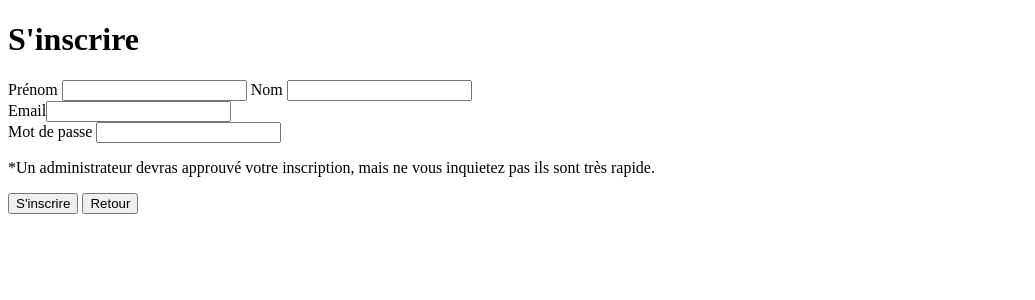
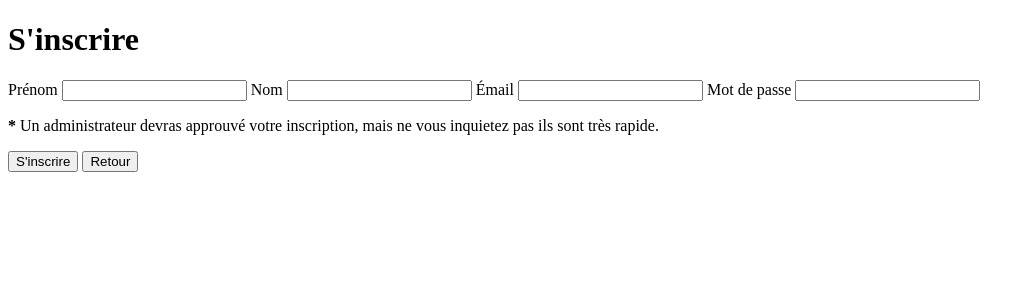
Before and after one commit to WildCodeSchool/202209-orleans-php-project-makesense, a Symfony app: template templates/registration/register.html.twig in a window 1280 px wide. Shown: the part 125-425 px from the top of the page, without its empty margins (0-1035 px from the left). Run offline with Twig, Linux system fonts and the light colour scheme; the template is opened without the code that fills it, so the values that code supplies are empty; form fields are guessed from the names that the template uses; some libraries are stand-ins or nearby versions.

Commit message:
Finish form-register

```diff
--- a/assets/styles/register.scss
+++ b/assets/styles/register.scss
@@ -36,7 +36,7 @@ $font : 'Raleway', sans-serif;
 .bk-form {
     background-color: white;
     border-radius: 10px;
-    height: 500px;
+
 }
 
 .btn-register button{
--- a/templates/registration/register.html.twig
+++ b/templates/registration/register.html.twig
@@ -12,16 +12,17 @@
 		</nav>
 		<div class="container mt-5 p-5 bk-register">
 			<h1 class="title-register">S'inscrire</h1>
-			<div class="bk-form p-2 d-flex flex-column justify-content-around align-items-center">
+			<div class="bk-form py-4 d-flex flex-column justify-content-around align-items-center">
 				{{ form_start(registrationForm) }}
 
-				<div class="form-group w-50 m-auto d-flex flex-column gap-3">
+				<div class="form-group py-4 w-50 m-auto d-flex flex-column gap-3">
 					{{ form_label(registrationForm.firstname, 'Prénom') }}
 
 					{{ form_widget(registrationForm.firstname, {'attr':{'class':'form-control'}}
 					) }}
 					{{ form_errors(registrationForm.firstname, {'attr':{'class':'form-control'}}
 					) }}
+
 
 					{{ form_label(registrationForm.lastname, 'Nom') }}
 
@@ -30,7 +31,13 @@
 					{{ form_errors(registrationForm.lastname, {'attr':{'class':'form-control'}}
 					) }}
 
-					{{ form_row(registrationForm.email, {'attr':{'class':'form-control'}}) }}
+					{{ form_label(registrationForm.email, 'Émail') }}
+
+					{{ form_widget(registrationForm.email, {'attr':{'class':'form-control'}}
+					) }}
+					{{ form_errors(registrationForm.email, {'attr':{'class':'form-control'}}
+					) }}
+
 
 					{{ form_label(registrationForm.plainPassword, 'Mot de passe') }}
 
@@ -39,11 +46,15 @@
 					{{ form_errors(registrationForm.plainPassword, {'attr':{'class':'form-control'}}
 					) }}
 				</div>
-				<p>*Un administrateur devras approuvé votre inscription, mais ne vous inquietez pas ils sont très rapide.</p>
+				<div class="d-flex align-self-start mt-3">
+					<p>
+						<strong>*</strong>
+						Un administrateur devras approuvé votre inscription, mais ne vous inquietez pas ils sont très rapide.</p>
+				</div>
 			</div>
 
 			<div class="d-flex justify-content-evenly btn-register">
-				<button type="submit" class="btn bg-white mt-3 w-25">S'inscrire</button>
+				<button type="submit" class="btn bg-white d-flex justify-content-evenly mt-3 w-25">S'inscrire</button>
 				{{ form_end(registrationForm) }}
 				<button class="btn bg-danger mt-3 w-25 " onclick="window.location='/';">Retour</button>
 			</div>
```
